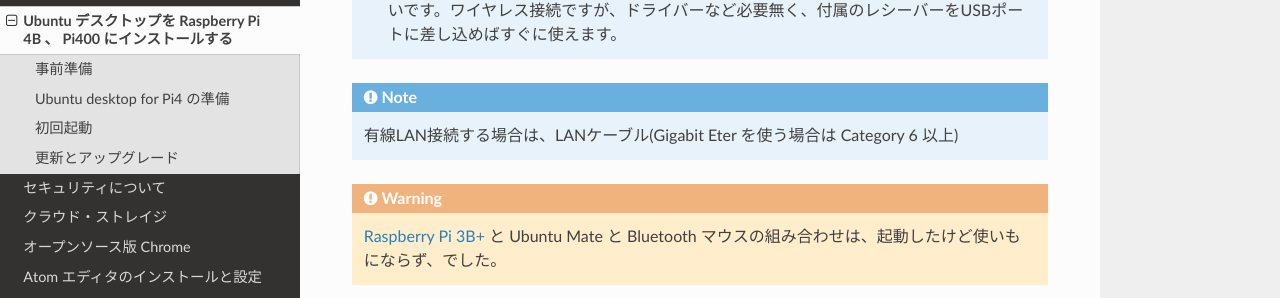
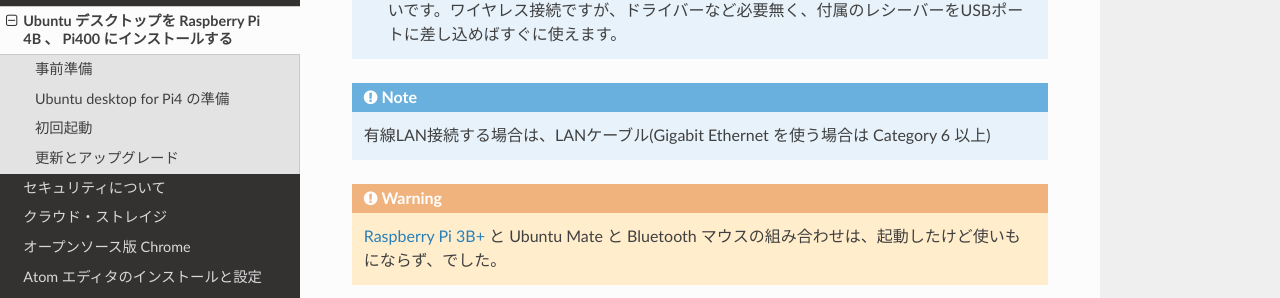
Before and after one commit to mitsuhisaT/uopi4conf, a Sphinx documentation site: the page built from docs/source/ubuntu.rst, in a window 1280 px wide and 900 px high, scrolled down 763 px. Shown: the part 132-430 px from the top of the window. Built offline with Sphinx 7.4.7 and the Read the Docs theme 2.0.0, drawn with Linux system fonts in a browser that asks for light colours.

```diff
--- a/docs/source/ubuntu.rst
+++ b/docs/source/ubuntu.rst
@@ -34,7 +34,7 @@ Ubuntu デスクトップを Raspberry Pi 4B 、 Pi400 にインストールす
 
 .. note::
 
-  有線LAN接続する場合は、LANケーブル(Gigabit Eter を使う場合は Category 6 以上)
+  有線LAN接続する場合は、LANケーブル(Gigabit Ethernet を使う場合は Category 6 以上)
 
 .. warning::
 
```
Also changed, not shown: README.md (+12 -0 lines).
